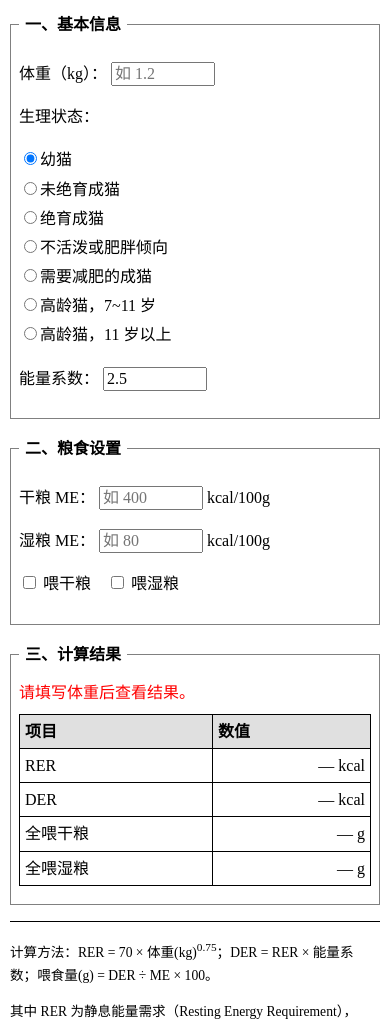
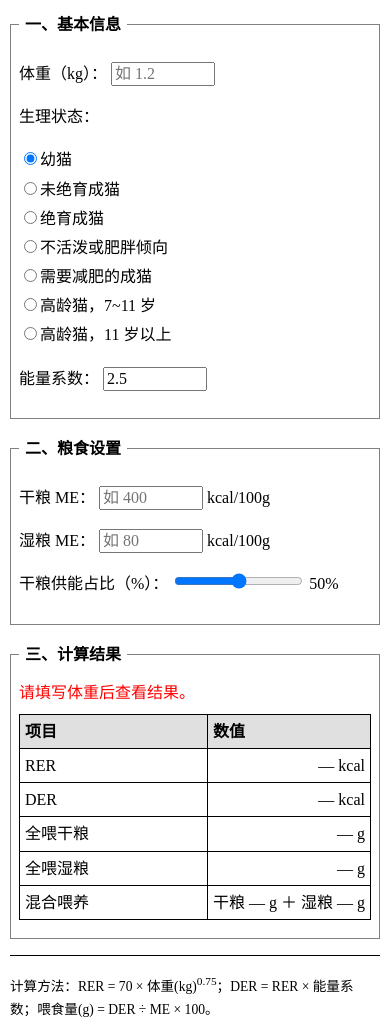
Before and after one commit to voxServalG/cat-food, a plain HTML site: page index.html in a window 390 px wide. Shown: the part 63-1088 px from the top of the page. Drawn offline with Linux system fonts and the light colour scheme.

Commit message:
交互改版：删喂粮复选框改常驻滑动条；高龄猫提示措辞调整

```diff
--- a/index.html
+++ b/index.html
@@ -67,8 +67,8 @@
     <label class="radio-line"><input type="radio" name="state" value="neutered" data-coef="1.2">绝育成猫</label>
     <label class="radio-line"><input type="radio" name="state" value="inactive" data-coef="1.0">不活泼或肥胖倾向</label>
     <label class="radio-line"><input type="radio" name="state" value="weightloss" data-coef="0.8">需要减肥的成猫</label>
-    <label class="radio-line"><input type="radio" name="state" value="senior711" data-coef="1.25" data-tip="7~11 岁高龄猫的系数为区间 1.1~1.4：活动量偏少取下限，偏多取上限。此处已填入中值 1.25，可直接修改。">高龄猫，7~11 岁</label>
-    <label class="radio-line"><input type="radio" name="state" value="senior11" data-coef="1.35" data-tip="11 岁以上高龄猫的系数为区间 1.1~1.6：活动量偏少取下限，偏多取上限。此处已填入中值 1.35，可直接修改。">高龄猫，11 岁以上</label>
+    <label class="radio-line"><input type="radio" name="state" value="senior711" data-coef="1.25" data-tip="7~11 岁高龄猫的能量系数为区间 1.1~1.4：活动量偏少的猫，系数可适当取小一些；活动量偏多的猫，可适当取大一些。">高龄猫，7~11 岁</label>
+    <label class="radio-line"><input type="radio" name="state" value="senior11" data-coef="1.35" data-tip="11 岁以上高龄猫的能量系数为区间 1.1~1.6：活动量偏少的猫，系数可适当取小一些；活动量偏多的猫，可适当取大一些。">高龄猫，11 岁以上</label>
   </div>
   <p class="tip small hidden" id="senior-tip"></p>
   <p>
@@ -92,14 +92,9 @@
     <span class="err" id="err-me-wet"></span>
   </p>
   <p>
-    <label><input type="checkbox" id="chk-dry"> 喂干粮</label>
-    &nbsp;&nbsp;
-    <label><input type="checkbox" id="chk-wet"> 喂湿粮</label>
-  </p>
-  <p id="row-percent" class="hidden">
-    <label for="percent">干粮供能占比（%，其余由湿粮提供）：</label>
-    <input type="number" id="percent" step="5" min="0" max="100" value="50" autocomplete="off">
-    <span class="err" id="err-percent"></span>
+    <label for="percent">干粮供能占比（%）：</label>
+    <input type="range" id="percent" min="0" max="100" step="1" value="50">
+    <span id="percent-value">50%</span>
   </p>
 </fieldset>
 
@@ -124,7 +119,7 @@
       <td>全喂湿粮</td>
       <td class="num"><span id="out-wet">—</span> g</td>
     </tr>
-    <tr id="row-mixed" class="hidden">
+    <tr id="row-mixed">
       <td>混合喂养</td>
       <td class="num">干粮 <span id="out-mixed-dry">—</span> g ＋ 湿粮 <span id="out-mixed-wet">—</span> g</td>
     </tr>
@@ -148,12 +143,11 @@
   function $(id) { return document.getElementById(id); }
 
   var elWeight = $('weight'), elCoef = $('coef');
-  var elMeDry = $('me-dry'), elMeWet = $('me-wet');
-  var elChkDry = $('chk-dry'), elChkWet = $('chk-wet'), elPercent = $('percent');
+  var elMeDry = $('me-dry'), elMeWet = $('me-wet'), elPercent = $('percent');
   var elErrWeight = $('err-weight'), elErrCoef = $('err-coef'), elWarnCoef = $('warn-coef');
-  var elErrMeDry = $('err-me-dry'), elErrMeWet = $('err-me-wet'), elErrPercent = $('err-percent');
+  var elErrMeDry = $('err-me-dry'), elErrMeWet = $('err-me-wet');
+  var elPercentValue = $('percent-value');
   var elSeniorTip = $('senior-tip');
-  var elRowPercent = $('row-percent'), elRowMixed = $('row-mixed');
   var elSummary = $('summary');
   var out = { rer: $('out-rer'), der: $('out-der'), dry: $('out-dry'), wet: $('out-wet'),
               mixedDry: $('out-mixed-dry'), mixedWet: $('out-mixed-wet') };
@@ -174,16 +168,11 @@
     return null;
   }
 
-  /* 校验某个 ME：勾选了对应粮食或已填写内容时才要求合法。返回 {active, res}。 */
-  function checkME(elInput, elErr, checked, label) {
-    var filled = elInput.value.trim() !== '';
-    if (!filled && !checked) {
+  /* 校验某个 ME：填了就校验，没填视为未设置（对应结果行显示 —）。 */
+  function checkME(elInput, elErr, label) {
+    if (elInput.value.trim() === '') {
       setText(elErr, '');
       return { active: false, res: null };
-    }
-    if (!filled && checked) {
-      setText(elErr, '已勾选' + label + '，请填写其代谢能');
-      return { active: true, res: { ok: false, value: NaN } };
     }
     var res = C.validateME(elInput.value, label + '代谢能');
     setText(elErr, res.ok ? '' : res.message);
@@ -208,24 +197,12 @@
     setText(elWarnCoef, rc.ok ? rc.warn : '');
     if (!rc.ok) errors.push(rc.message);
 
-    var dry = checkME(elMeDry, elErrMeDry, elChkDry.checked, '干粮');
-    if (!dry.active) dry = { active: false, res: null };
-    if (dry.active && !dry.res.ok) errors.push(dry.res.message || '干粮代谢能有误');
-    var wet = checkME(elMeWet, elErrMeWet, elChkWet.checked, '湿粮');
-    if (wet.active && !wet.res.ok) errors.push(wet.res.message || '湿粮代谢能有误');
+    var dry = checkME(elMeDry, elErrMeDry, '干粮');
+    if (dry.active && !dry.res.ok) errors.push(dry.res.message);
+    var wet = checkME(elMeWet, elErrMeWet, '湿粮');
+    if (wet.active && !wet.res.ok) errors.push(wet.res.message);
 
-    var mixed = elChkDry.checked && elChkWet.checked;
-    elRowPercent.classList.toggle('hidden', !mixed);
-    elRowMixed.classList.toggle('hidden', !mixed);
-
-    var rp = null;
-    if (mixed) {
-      rp = C.validatePercent(elPercent.value);
-      setText(elErrPercent, rp.ok ? '' : rp.message);
-      if (!rp.ok) errors.push(rp.message);
-    } else {
-      setText(elErrPercent, '');
-    }
+    var rp = C.validatePercent(elPercent.value);
 
     /* RER / DER：体重与系数合法即可算。 */
     var rer = null, der = null;
@@ -243,8 +220,7 @@
     setText(out.dry, (der !== null && dry.active && dry.res.ok) ? fmt(C.calcGrams(der, dry.res.value)) : '—');
     setText(out.wet, (der !== null && wet.active && wet.res.ok) ? fmt(C.calcGrams(der, wet.res.value)) : '—');
 
-    /* 混合喂养：所有相关输入合法才显示数值。 */
-    if (mixed) {
+    /* 混合喂养行常驻：两种 ME 都有效即可算。 */
     var ready = der !== null && dry.active && dry.res.ok && wet.active && wet.res.ok && rp.ok;
     if (ready) {
       var m = C.calcMixed(der, dry.res.value, wet.res.value, rp.value);
@@ -253,7 +229,6 @@
     } else {
       setText(out.mixedDry, '—');
       setText(out.mixedWet, '—');
-      }
     }
 
     /* 汇总提示。 */
@@ -284,8 +259,10 @@
 
   document.getElementById('state-group').addEventListener('change', onStateChange);
   document.addEventListener('input', recalc);
-  document.addEventListener('change', function (e) {
-    if (e.target === elChkDry || e.target === elChkWet) recalc();
+  /* 滑动条：实时显示百分数并重算。 */
+  elPercent.addEventListener('input', function () {
+    setText(elPercentValue, elPercent.value + '%');
+    recalc();
   });
   /* 位数超限静默归整：体重失焦归到三位小数，系数失焦归到两位小数，不弹提示。 */
   elWeight.addEventListener('blur', function () {
```
Lines whose indentation alone changed are shown as unchanged.
